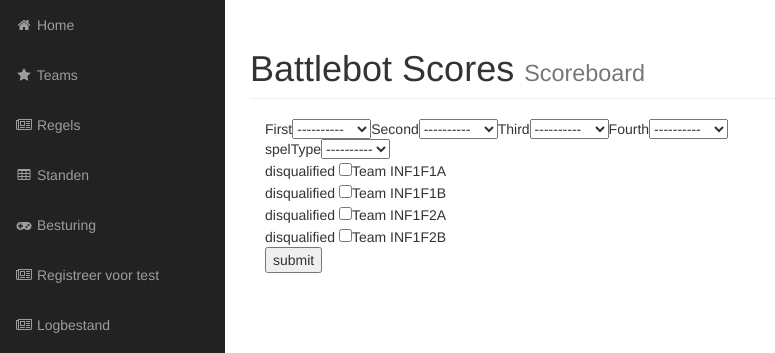
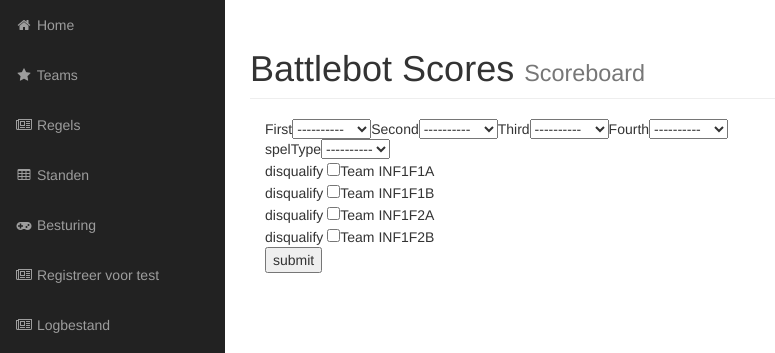
Before and after one commit to Bakkertje01/Battlebotwebsite, a PHP site: page /scoreboard.php in a window 1280 px wide. Shown: the part 51-404 px from the top of the page, without its empty margins (0-775 px from the left). Run offline with PHP 8.4, Linux system fonts and the light colour scheme; data comes from the database, SQL or seed files in the repository.

Commit message:
WE did IT

```diff
--- a/scoreboard.php
+++ b/scoreboard.php
@@ -83,10 +83,10 @@ include 'include/navigation.php';
                        echo "<br>";
 
                        //doet nog niks
-                       echo "disqualified <input type = 'checkbox' name = 'dis1' value = 0>Team INF1F1A <br>";
-                       echo "disqualified <input type = 'checkbox' name = 'dis2' value = 0>Team INF1F1B <br>";
-                       echo "disqualified <input type = 'checkbox' name = 'dis3' value = 0>Team INF1F2A <br>";
-                       echo "disqualified <input type = 'checkbox' name = 'dis4' value = 0>Team INF1F2B <br>";
+                       echo "disqualify <input type = 'checkbox' name = 'dis1' value = ''>Team INF1F1A <br>";
+                       echo "disqualify <input type = 'checkbox' name = 'dis2' value = ''>Team INF1F1B <br>";
+                       echo "disqualify <input type = 'checkbox' name = 'dis3' value = ''>Team INF1F2A <br>";
+                       echo "disqualify <input type = 'checkbox' name = 'dis4' value = ''>Team INF1F2B <br>";
 
 
                        ?>
@@ -97,33 +97,47 @@ include 'include/navigation.php';
                    </form>
 
                     <?php
+
                         if(isset($_POST["submit"])){
                             $first = $_POST['First'];
                             $second = $_POST['Second'];
                             $third = $_POST['Third'];
                             $fourth = $_POST['Fourth'];
                             $gameType = $_POST['game'];
-                            //doet nog niks
-                            /*$dis1 = $_POST['dis1'];
+                            $dis1 = $_POST['dis1'];
                             $dis2 = $_POST['dis2'];
                             $dis3 = $_POST['dis3'];
                             $dis4 = $_POST['dis4'];
-                            */
+
+
+
 
 
 
                             $DBupdate = "UPDATE battlebot SET $gameType = $gameType + 3,Totaalpunten = Spel_1 + Spel_2 + Spel_3 + Spel_4 + Spel_5 WHERE Botnaam = '$first' ";
                             $DBresult1 = mysqli_query($connection, $DBupdate);
                             echo ($DBresult1 === false) ? "could not execute query1" : NULL;
+                            if(isset($dis1)){
+                                "UPDATE battlebot SET $gameType = $gameType - 3 ,Totaalpunten = Spel_1 + Spel_2 + Spel_3 + Spel_4 + Spel_5 WHERE Botnaam = '$first' ";
+                            }
                             $DBupdate = "UPDATE battlebot SET $gameType = $gameType + 2,Totaalpunten = Spel_1 + Spel_2 + Spel_3 + Spel_4 + Spel_5 WHERE Botnaam = '$second' ";
                             $DBresult2 = mysqli_query($connection, $DBupdate);
                             echo ($DBresult2 === false) ? "could not execute query2" : NULL;
+                            if(isset($dis1)){
+                                "UPDATE battlebot SET $gameType = $gameType - 2 ,Totaalpunten = Spel_1 + Spel_2 + Spel_3 + Spel_4 + Spel_5 WHERE Botnaam = '$second' ";
+                            }
                             $DBupdate = "UPDATE battlebot SET $gameType = $gameType + 1,Totaalpunten = Spel_1 + Spel_2 + Spel_3 + Spel_4 + Spel_5 WHERE Botnaam = '$third' ";
                             $DBresult3 = mysqli_query($connection, $DBupdate);
                             echo ($DBresult3 === false) ? "could not execute query3" : NULL;
+                            if(isset($dis1)){
+                                "UPDATE battlebot SET $gameType = $gameType - 1 ,Totaalpunten = Spel_1 + Spel_2 + Spel_3 + Spel_4 + Spel_5 WHERE Botnaam = '$third' ";
+                            }
                             $DBupdate = "UPDATE battlebot SET $gameType = $gameType + 0,Totaalpunten = Spel_1 + Spel_2 + Spel_3 + Spel_4 + Spel_5 WHERE Botnaam = '$fourth' ";
                             $DBresult4 = mysqli_query($connection, $DBupdate);
                             echo ($DBresult4 === false) ? "could not execute query4" : NULL;
+                            if(isset($dis1)){
+                                "UPDATE battlebot SET $gameType = $gameType - 0 ,Totaalpunten = Spel_1 + Spel_2 + Spel_3 + Spel_4 + Spel_5 WHERE Botnaam = '$fourth' ";
+                            }
 
 
                         }
```
